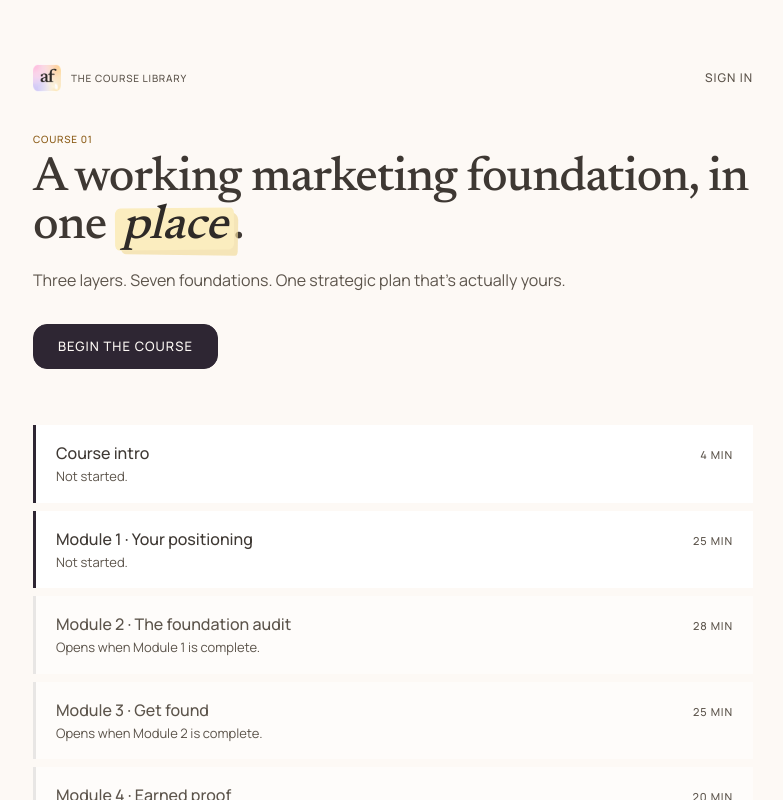
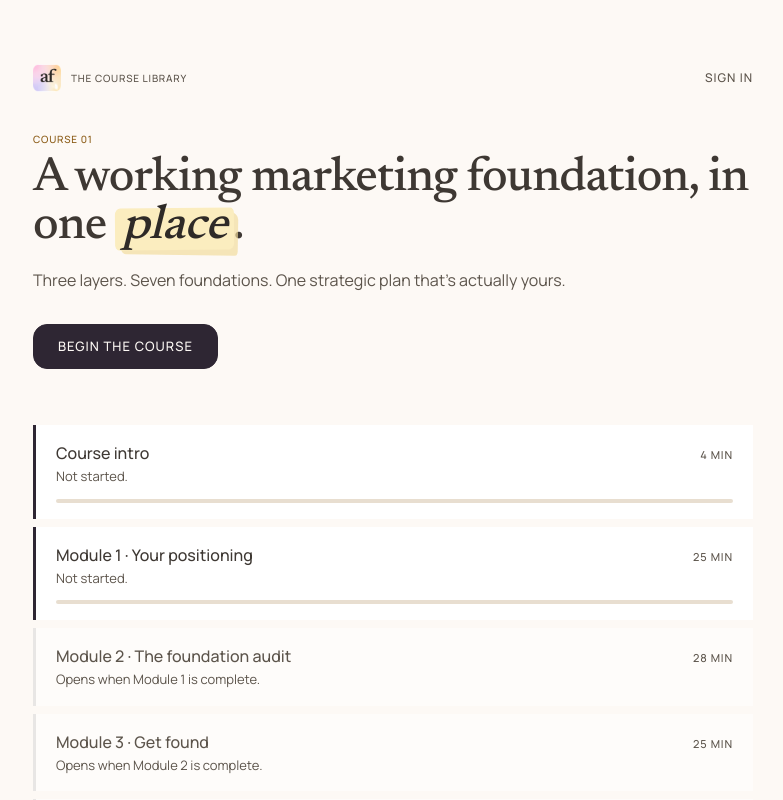
Before and after one commit to amberfugedi/Brand-strategy-course, a Next.js app: page /foundation in a window 1280 px wide. Shown: the top 800 px of the page, without its empty margins (247-1030 px from the left). Built offline with nearby package versions, Linux system fonts and the light colour scheme; no server answers.

Commit message:
Add per-module progress bars to the course home
Each unlocked module row carries the brand progress treatment: a 4px
courses-deep fill over a faint track, full on completed modules,
proportional to slides seen otherwise. Locked rows stay bare.

```diff
--- a/components/course/CourseHome.tsx
+++ b/components/course/CourseHome.tsx
@@ -95,9 +95,15 @@ export function CourseHome({ courseId }: { courseId: string }) {
                     ? `In progress, slide ${Math.min(seenCount, mod.slides.length)} of ${mod.slides.length}.`
                     : "Not started.";
 
+            const pct = completed
+              ? 100
+              : Math.round(
+                  (100 * Math.min(seenCount, mod.slides.length)) /
+                    mod.slides.length,
+                );
             const row = (
               <div
-                className={`flex items-baseline justify-between gap-6 border-l-[3px] px-5 py-4 ${
+                className={`border-l-[3px] px-5 py-4 ${
                   !mod.released || locked
                     ? "border-ink/10 bg-cream-light/50"
                     : completed
@@ -105,6 +111,7 @@ export function CourseHome({ courseId }: { courseId: string }) {
                       : "border-aubergine bg-cream-light"
                 }`}
               >
+                <div className="flex items-baseline justify-between gap-6">
                   <div>
                     <div
                       className={`text-[16px] font-semibold ${
@@ -125,6 +132,15 @@ export function CourseHome({ courseId }: { courseId: string }) {
                     {mod.minutes}
                   </div>
                 </div>
+                {mod.released && !locked ? (
+                  <div className="mt-3 h-1 w-full rounded-[2px] bg-gold/20">
+                    <div
+                      className="h-full rounded-[2px] bg-gold transition-[width] duration-300"
+                      style={{ width: `${pct}%` }}
+                    />
+                  </div>
+                ) : null}
+              </div>
             );
             return mod.released && !locked ? (
               <Link
```
Lines whose indentation alone changed are shown as unchanged.
